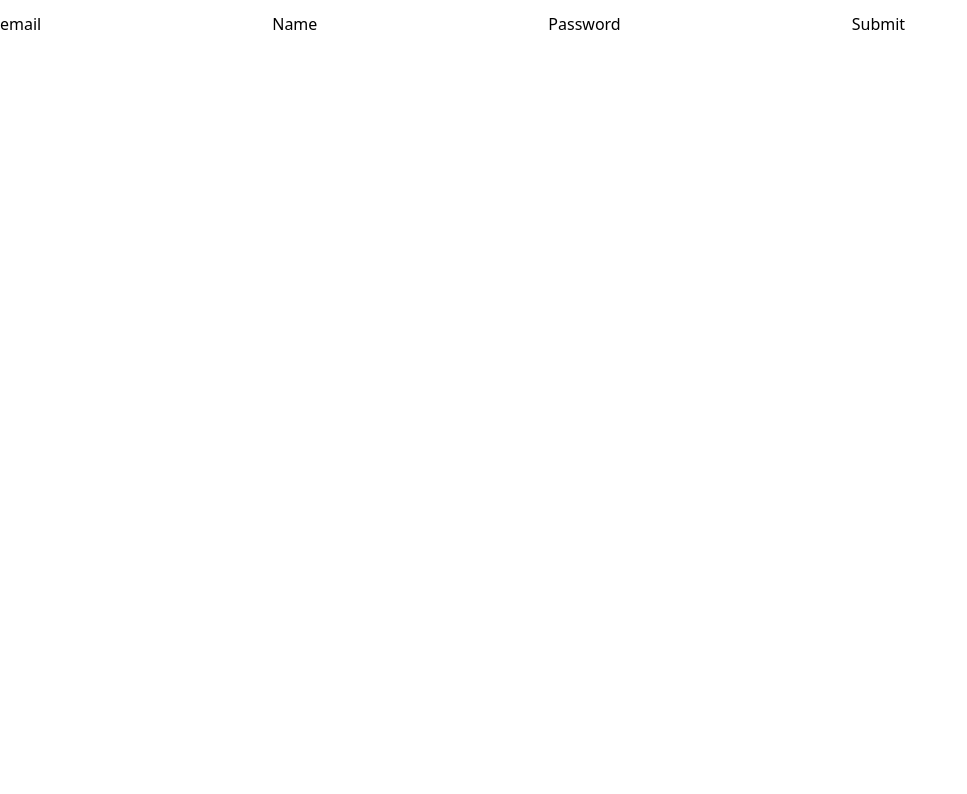
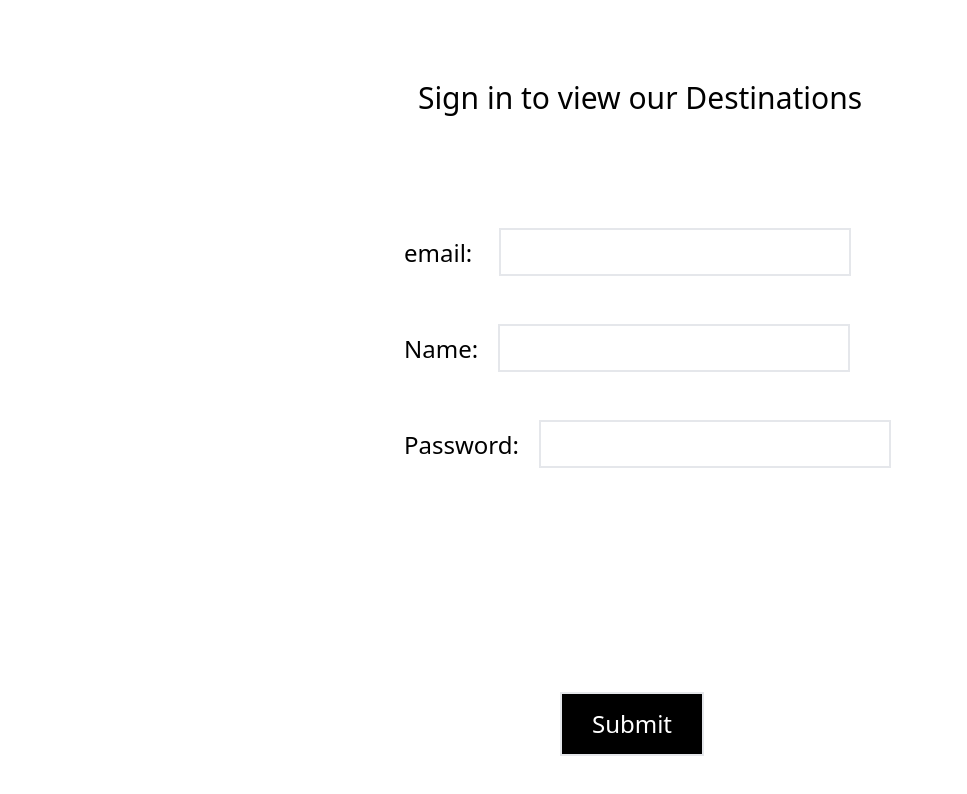
Before and after one commit to levin-achieng-dieto/phase2_IP, a React (Create React App) app: page /Form in a window 1280 px wide. Shown: the top 794 px of the page, without its empty margins (0-967 px from the left). Built offline with nearby package versions, Linux system fonts and the light colour scheme.

Commit message:
setting form inputs

```diff
--- a/src/component/Form.js
+++ b/src/component/Form.js
@@ -3,14 +3,17 @@ import React from "react";
 
 function Form(){
     return (
-        <form>
-            <label>email</label>
-            <input type="text" placeholders="email" className="h-12"/>
-            <label>Name</label>
-            <input type="text" placeholders="email" className="h-12"/>
-            <label>Password</label>
-            <input type="text" placeholders="email" className="h-12"/>
-            <button>Submit</button>
+        <form className="">
+            <h1 className="text-3xl text-center pt-20 pb-28">Sign in to view our Destinations</h1>
+            <div className="text-2xl ml-96">
+                <label className="p-5">email: </label>
+                <input type="text" className="h-12 border-2 mb-12"/><br />
+                <label className="p-5">Name:</label>
+                <input type="text" className="h-12 border-2 mb-12"/><br />
+                <label className="p-5">Password:</label>
+                <input type="text" className="h-12 border-2 mb-12"/><br />
+                <button type="submit" className="m-44 border-2 h-16 w-36 text-white bg-black">Submit</button>
+            </div>
         </form>
     )
 }
```
